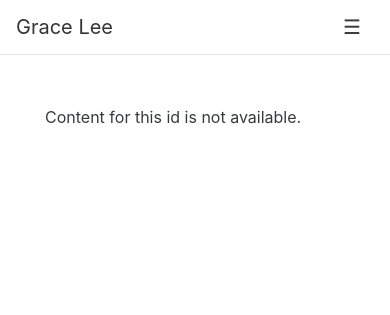
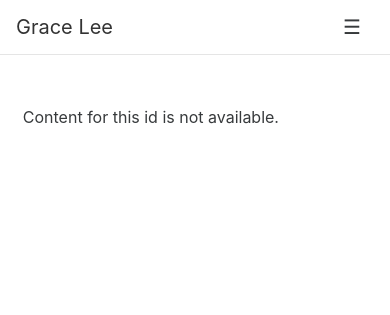
Before and after one commit to phenomeno/dblog, a Django app: template posts/templates/posts/detail.html in a window 390 px wide. Shown: the top 315 px of the page. Run offline with Django 3.2, Linux system fonts and the light colour scheme; the template is opened without the code that fills it, so the values that code supplies are empty; some libraries are stand-ins or nearby versions.

Commit message:
Adjusted margins.

```diff
--- a/posts/templates/posts/blog.html
+++ b/posts/templates/posts/blog.html
@@ -14,7 +14,7 @@
       </p>
       <p style="color:rgba(0,0,0,0.3)">{{ post.written_date }}</p>
       <div class="row">
-        <div class="col-xs-5" style="margin-left: 3%;">
+        <div class="col-xs-5">
           {% if post.image_urls %}
           {% for url in post.image_urls %}
           <div style="height:15px"></div>
--- a/posts/templates/posts/detail.html
+++ b/posts/templates/posts/detail.html
@@ -6,17 +6,15 @@
 <div class="container-fluid">
   {% if post %}
   <div class="row">
-    <div class="col-xs-12" style="margin-left:30px;">
-      <div style="height:15px;"></div>
+    <div class="col-xs-12" style="margin-left:2%;">
       <p style="margin-bottom:0px;">
         <strong>
           <a href="{% url 'posts:detail' post_id=post.id slug=post.slug %}">{{ post.post_title }}</a>
         </strong>
       </p>
       <p style="color:rgba(0,0,0,0.3)">{{ post.written_date }}</p>
-    </div>
       <div class="row">
-      <div class="col-xs-5" style="margin-left: 3%;">
+        <div class="col-xs-5">
           {% if post.image_urls %}
           {% for url in post.image_urls %}
           <div style="height:15px"></div>
@@ -32,9 +30,10 @@
         </div>
       </div>
     </div>
+  </div>
   {% else %}
   <div class="row">
-    <div class="col-xs-12" style="margin-left:30px;">
+    <div class="col-xs-12" style="margin-left:2%;">
       <div style="height:15px;"></div>
       <p>Content for this id is not available.</p>
     </div>
--- a/posts/templates/posts/projects.html
+++ b/posts/templates/posts/projects.html
@@ -14,7 +14,7 @@
       </p>
       <p style="color:rgba(0,0,0,0.3)">{{ project.written_date }}</p>
       <div class="row">
-        <div class="col-xs-5" style="margin-left: 3%;">
+        <div class="col-xs-5">
             {% if project.image_urls %}
             {% for url in project.image_urls %}
             <div style="height:15px"></div>
```
Lines whose indentation alone changed are shown as unchanged.
